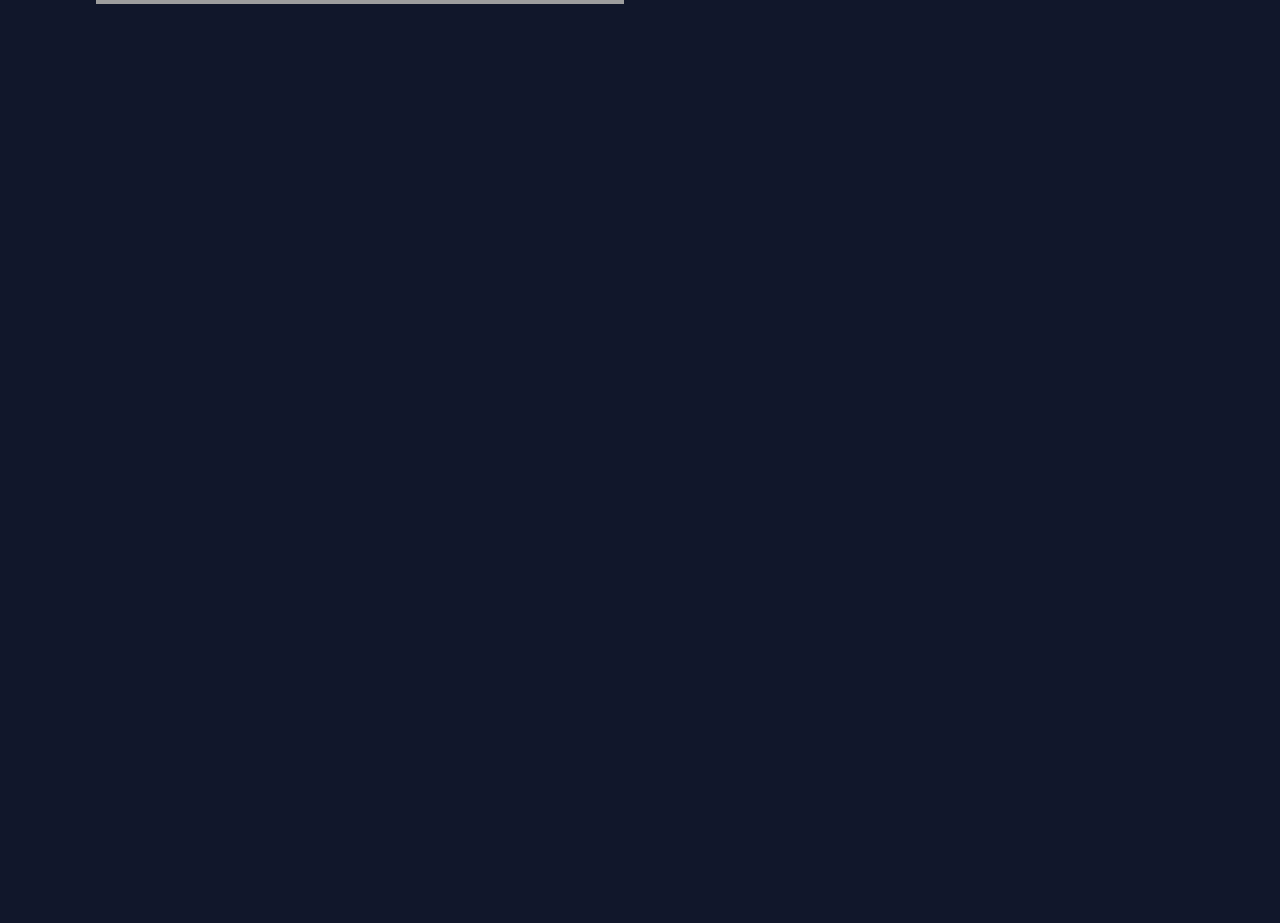
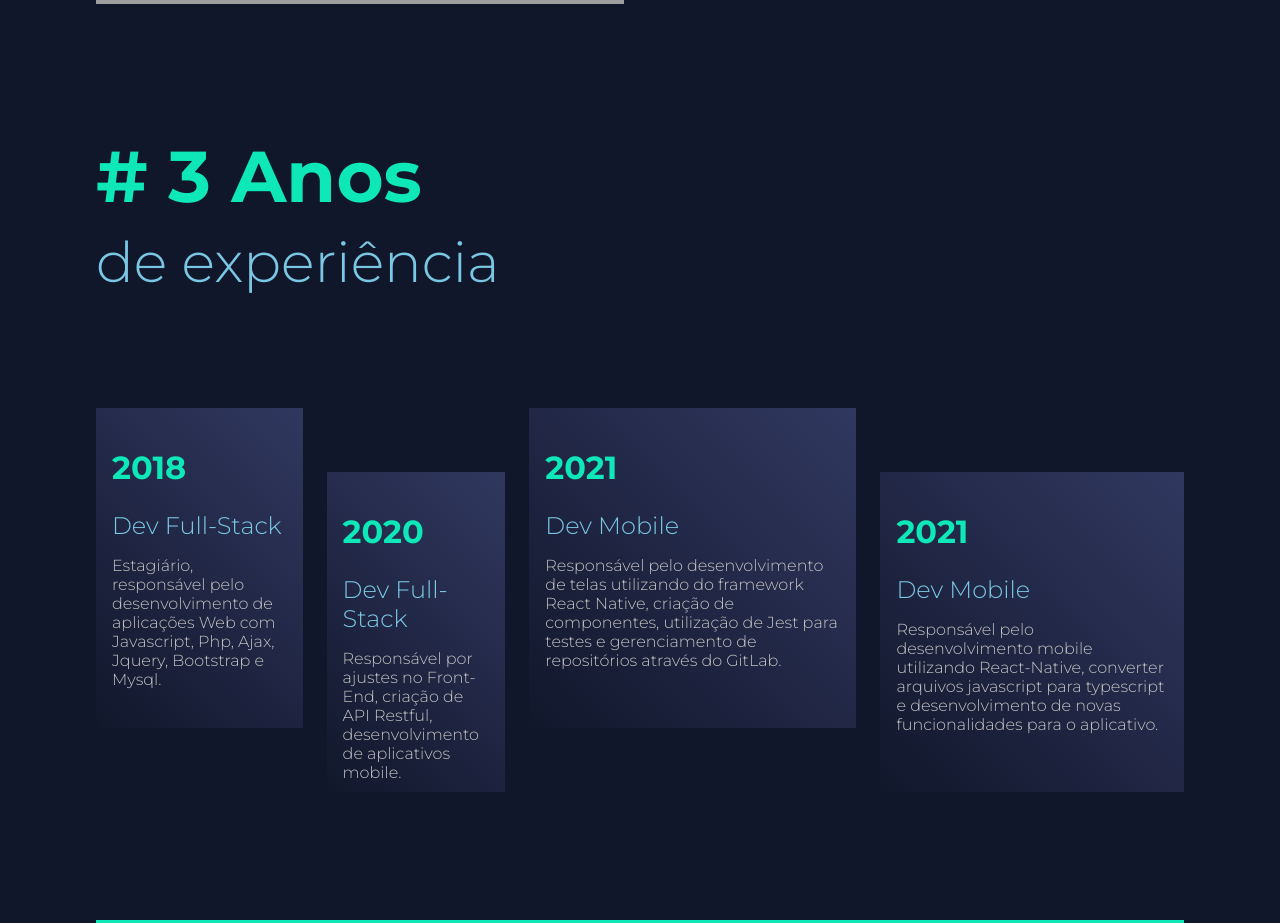
Before and after one commit to jrxr/Portfolio, a Next.js app: page / in a window 1280 px wide. Shown: the part 940-1863 px from the top of the page. Before the commit the page ends 944 px from the top, so only its background shows below. Built offline with nearby package versions, Linux system fonts and the light colour scheme; grey boxes are pictures that could not be loaded.

Commit message:
Completed Experience

```diff
--- /dev/null
+++ b/src/components/Experiencias/ExperienciaItem.tsx
@@ -0,0 +1,23 @@
+import { ItemContainer } from './styles';
+
+interface ExperienciaProps {
+  year: string;
+  title: string;
+  description: string;
+}
+
+export default function ExperienciaItem({
+  year,
+  title,
+  description
+}: ExperienciaProps) {
+  return (
+    <ItemContainer>
+      <div>
+        <h1>{year}</h1>
+        <h2>{title}</h2>
+        <p>{description}</p>
+      </div>
+    </ItemContainer>
+  );
+}
--- /dev/null
+++ b/src/components/Experiencias/index.tsx
@@ -0,0 +1,37 @@
+import SectionTitle from '../SectionTitle';
+import ExperienciaItem from './ExperienciaItem';
+import { Container } from './styles';
+
+function Experiencias() {
+  return (
+    <Container>
+      <SectionTitle title=" 3 Anos" description="de experiência" />
+
+      <section>
+        <ExperienciaItem
+          year="2018"
+          title="Dev Full-Stack"
+          description="Estagiário, responsável pelo desenvolvimento de aplicações Web com Javascript, Php, Ajax, Jquery, Bootstrap e Mysql. "
+        />
+        <ExperienciaItem
+          year="2020"
+          title="Dev Full-Stack"
+          description="Responsável por ajustes no Front-End, criação de API Restful, desenvolvimento de aplicativos mobile. "
+        />
+        <ExperienciaItem
+          year="2021"
+          title="Dev Mobile"
+          description="Responsável pelo desenvolvimento de telas utilizando do framework React Native,
+          criação de componentes, utilização de Jest para testes e gerenciamento de repositórios através do GitLab."
+        />
+        <ExperienciaItem
+          year="2021"
+          title="Dev Mobile"
+          description="Responsável pelo desenvolvimento mobile utilizando React-Native, converter arquivos javascript para typescript e desenvolvimento de novas funcionalidades para o aplicativo."
+        />
+      </section>
+    </Container>
+  );
+}
+
+export default Experiencias;
--- /dev/null
+++ b/src/components/Experiencias/styles.ts
@@ -0,0 +1,114 @@
+import styled from 'styled-components';
+
+export const Container = styled.section`
+  width: 100%;
+  > section {
+    width: 100%;
+    margin-top: 7rem;
+    display: flex;
+    gap: 1.5rem;
+
+    padding-bottom: 8rem;
+    border-bottom: 3px solid ${({ theme }) => theme.primary};
+
+    @media (max-width: 1000px) {
+      gap: 1rem;
+    }
+
+    @media (max-width: 700px) {
+      flex-direction: column;
+      margin-top: 5rem;
+      gap: 2rem;
+    }
+  }
+`;
+
+export const ItemContainer = styled.div`
+  > div {
+    background: ${({ theme }) => theme.gradient};
+    padding: 1rem;
+    padding-top: 2.5rem;
+    height: 20rem;
+    display: flex;
+    flex-direction: column;
+    align-items: flex-start;
+    justify-content: flex-start;
+
+    transition: 0.5s;
+
+    h1 {
+      color: ${({ theme }) => theme.primary};
+      font-size: 2rem;
+      margin-bottom: 1.5rem;
+    }
+
+    h2 {
+      color: ${({ theme }) => theme.secondary};
+      font-size: 1.5rem;
+      font-weight: 300;
+      margin-bottom: 1rem;
+    }
+
+    p {
+      color: ${({ theme }) => theme.textLight};
+      font-size: 1rem;
+      font-weight: 300;
+    }
+  }
+
+  &:hover > div {
+    filter: brightness(1.3);
+    transform: translateY(-20px);
+  }
+
+  &:nth-child(even) > div {
+    margin-top: 4rem;
+  }
+
+  @media (max-width: 1000px) {
+    > div {
+      height: 15rem;
+      padding-top: 1.5rem;
+
+      h1 {
+        font-size: 1.2rem;
+        margin-bottom: 1rem;
+      }
+
+      h2 {
+        font-size: 1rem;
+      }
+
+      p {
+        font-size: 0.9rem;
+      }
+    }
+  }
+
+  @media (max-width: 700px) {
+    &:nth-child(even) > div {
+      margin-top: 0;
+    }
+
+    &:hover > div {
+      transform: translateY(0);
+    }
+
+    > div {
+      height: auto;
+      padding-top: 2rem;
+
+      h1 {
+        font-size: 2rem;
+      }
+
+      h2 {
+        font-size: 1.5rem;
+      }
+
+      p {
+        font-size: 1rem;
+      }
+    }
+  }
+`;
--- /dev/null
+++ b/src/components/SectionTitle/index.tsx
@@ -0,0 +1,18 @@
+import { ReactNode } from 'react';
+import { Container } from './styles';
+
+interface SectionTitleProps {
+  title: string | ReactNode;
+  description?: string | ReactNode;
+}
+
+function SectionTitle({ title, description }: SectionTitleProps) {
+  return (
+    <Container>
+      <h1>#{title}</h1>
+      {description && <h2>{description}</h2>}
+    </Container>
+  );
+}
+
+export default SectionTitle;
--- /dev/null
+++ b/src/components/SectionTitle/styles.ts
@@ -0,0 +1,40 @@
+import styled from 'styled-components';
+
+export const Container = styled.div`
+  width: 100%;
+  display: flex;
+  flex-direction: column;
+  align-items: flex-start;
+  gap: 0.5rem;
+
+  h1 {
+    color: ${({ theme }) => theme.primary};
+    font-size: 4.5rem;
+  }
+
+  h2 {
+    color: ${({ theme }) => theme.secondary};
+    font-weight: 300;
+    font-size: 3.5rem;
+  }
+
+  @media (max-width: 1000px) {
+    h1 {
+      font-size: 2.5rem;
+    }
+
+    h2 {
+      font-size: 1.8rem;
+    }
+  }
+
+  @media (max-width: 500px) {
+    h1 {
+      font-size: 1.8rem;
+    }
+
+    h2 {
+      font-size: 1.2rem;
+    }
+  }
+`;
--- a/src/pages/index.tsx
+++ b/src/pages/index.tsx
@@ -2,6 +2,7 @@ import { HomeContainer } from '../styles/HomeStyles';
 
 import Header from '../components/Header';
 import HomeHero from '../components/HomeHero';
+import Experiencias from '../components/Experiencias';
 
 export default function Home() {
   return (
@@ -9,6 +10,7 @@ export default function Home() {
       <Header />
       <main className="container">
         <HomeHero />
+        <Experiencias />
       </main>
     </HomeContainer>
   );
```
Also changed, not shown: .eslintrc.js.
